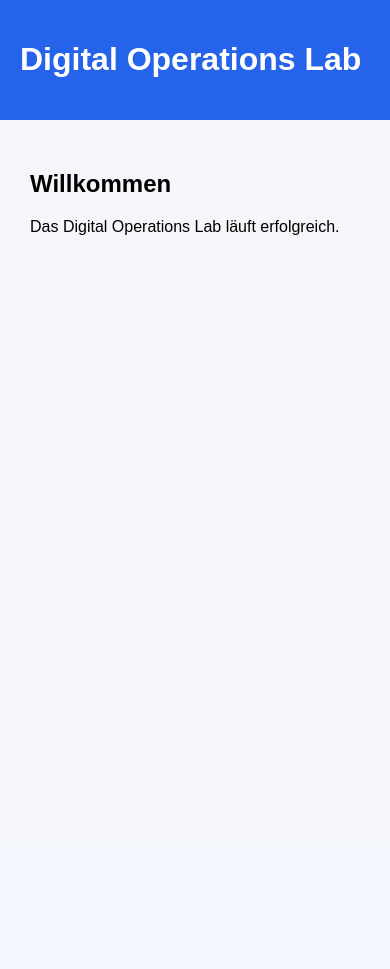
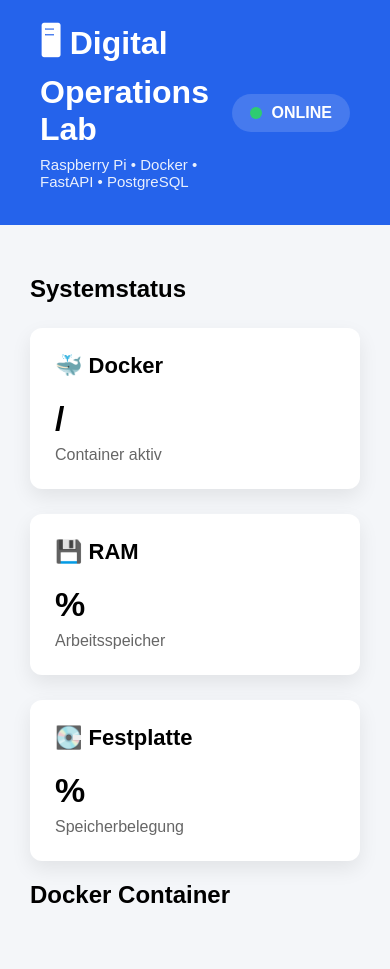
Before and after one commit to patrasch982/digital-operations-lab, a FastAPI app: template docker/fastapi/app/templates/dashboard.html in a window 390 px wide. Before the commit the page ends 235 px from the top, so only its background shows below. Run offline with FastAPI, Linux system fonts and the light colour scheme; the template is opened without the code that fills it, so the values that code supplies are empty; parts of the project's set-up code (start-up, migrations or seed data) failed here and were passed over.

Commit message:
feat: add responsive dashboard with live metrics and container overview

```diff
--- a/docker/fastapi/app/static/css/style.css
+++ b/docker/fastapi/app/static/css/style.css
@@ -4,12 +4,181 @@
     background: #f4f6f9;
 }
 
-.header {
-    background: #2563eb;
-    color: white;
-    padding: 20px;
+.header{
+
+    background:#2563eb;
+
+    color:white;
+
+    padding:20px 40px;
+
+    display:flex;
+
+    justify-content:space-between;
+
+    align-items:center;
+
+}
+
+.header h1{
+
+    margin:0;
+
+}
+
+.tagline{
+
+    margin-top:8px;
+
+    opacity:.9;
+
+    font-size:15px;
+
+}
+
+.header-right{
+
+    display:flex;
+
+    align-items:center;
+
+}
+
+.status{
+
+    display:flex;
+
+    align-items:center;
+
+    gap:10px;
+
+    background:rgba(255,255,255,.15);
+
+    padding:10px 18px;
+
+    border-radius:999px;
+
+    font-weight:bold;
+
+}
+
+.status-dot{
+
+    width:12px;
+
+    height:12px;
+
+    border-radius:50%;
+
+    background:#2ecc71;
+
 }
 
 .container {
     padding: 30px;
 }
+
+.cards {
+    display: grid;
+
+    grid-template-columns: repeat(auto-fit, minmax(260px, 1fr));
+
+    gap: 25px;
+
+    margin-top: 25px;
+}
+
+.card {
+    background: white;
+
+    border-radius: 12px;
+
+    padding: 25px;
+
+    box-shadow: 0 8px 20px rgba(0,0,0,.08);
+
+    transition: transform .2s ease,
+                box-shadow .2s ease;
+}
+
+.card:hover {
+
+    transform: translateY(-4px);
+
+    box-shadow: 0 12px 28px rgba(0,0,0,.15);
+
+}
+
+.card h3 {
+
+    margin-top:0;
+
+    margin-bottom:20px;
+
+    font-size:22px;
+
+}
+
+.value{
+
+    font-size:34px;
+
+    font-weight:bold;
+
+}
+
+.subtitle{
+
+    color:#666;
+
+    margin-top:8px;
+
+}
+
+.container-list{
+
+    margin-top:30px;
+
+    background:white;
+
+    border-radius:12px;
+
+    box-shadow:0 8px 20px rgba(0,0,0,.08);
+
+    overflow:hidden;
+
+}
+
+.container-row{
+
+    display:flex;
+
+    justify-content:space-between;
+
+    align-items:center;
+
+    padding:18px 24px;
+
+    border-bottom:1px solid #ececec;
+
+}
+
+.container-row:last-child{
+
+    border-bottom:none;
+
+}
+
+.container-name{
+
+    font-weight:600;
+
+}
+
+.container-status{
+
+    color:#666;
+
+    text-transform:capitalize;
+
+}
--- a/docker/fastapi/app/templates/base.html
+++ b/docker/fastapi/app/templates/base.html
@@ -11,7 +11,29 @@
 <body>
 
 <header class="header">
-    <h1>Digital Operations Lab</h1>
+
+    <div class="header-left">
+
+        <h1>🖥 Digital Operations Lab</h1>
+
+        <p class="tagline">
+            Raspberry Pi • Docker • FastAPI • PostgreSQL
+        </p>
+
+    </div>
+
+    <div class="header-right">
+
+        <div class="status">
+
+            <span class="status-dot"></span>
+
+            <span>ONLINE</span>
+
+        </div>
+
+    </div>
+
 </header>
 
 <main class="container">
--- /dev/null
+++ b/docker/fastapi/app/templates/components/kpi_card.html
@@ -0,0 +1,13 @@
+<div class="card">
+
+    <h3>{{ icon }} {{ title }}</h3>
+
+    <div class="value">
+        {{ value }}
+    </div>
+
+    <div class="subtitle">
+        {{ subtitle }}
+    </div>
+
+</div>
--- a/docker/fastapi/app/templates/dashboard.html
+++ b/docker/fastapi/app/templates/dashboard.html
@@ -6,8 +6,49 @@
 
 {% block content %}
 
-<h2>Willkommen</h2>
+<h2>Systemstatus</h2>
 
-<p>Das Digital Operations Lab läuft erfolgreich.</p>
+<div class="cards">
+
+    {% with
+        icon="🐳",
+        title="Docker",
+        value=metrics.containers.running ~ " / " ~ metrics.containers.total,
+        subtitle="Container aktiv"
+    %}
+        {% include "components/kpi_card.html" %}
+    {% endwith %}
+
+    {% with
+        icon="💾",
+        title="RAM",
+        value=metrics.system.memory_percent ~ " %",
+        subtitle="Arbeitsspeicher"
+    %}
+        {% include "components/kpi_card.html" %}
+    {% endwith %}
+
+    {% with
+        icon="💽",
+        title="Festplatte",
+        value=metrics.system.disk_percent ~ " %",
+        subtitle="Speicherbelegung"
+    %}
+        {% include "components/kpi_card.html" %}
+    {% endwith %}
+
+</div>
+
+<h2>Docker Container</h2>
+
+<div class="container-list">
+
+{% for container in containers %}
+
+    {% include "components/container_row.html" %}
+
+{% endfor %}
+
+</div>
 
 {% endblock %}
```
Also changed, not shown: docker/fastapi/app/routers/dashboard.py (+11 -3 lines), docker/fastapi/app/templates/components/container_row.html (added, +19 -0 lines).
